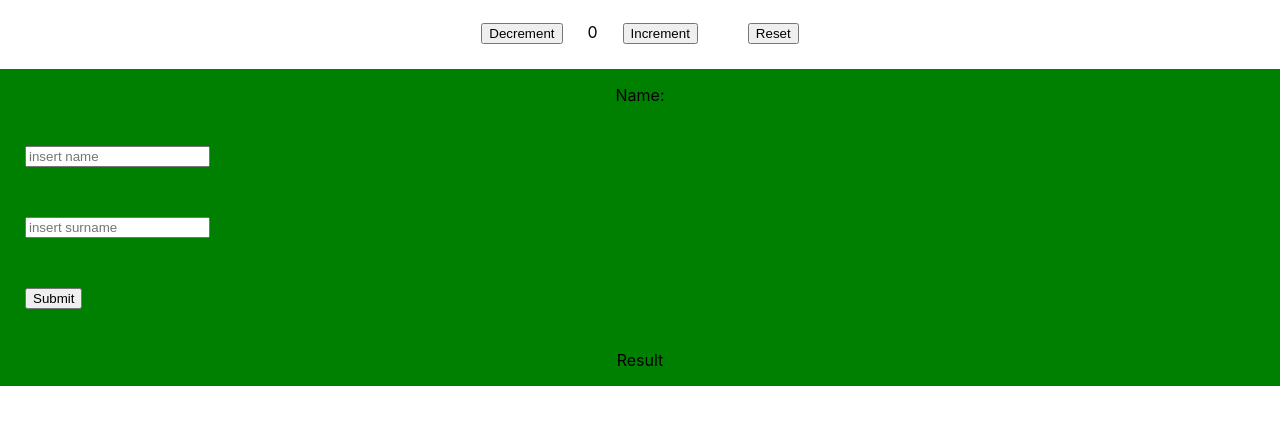
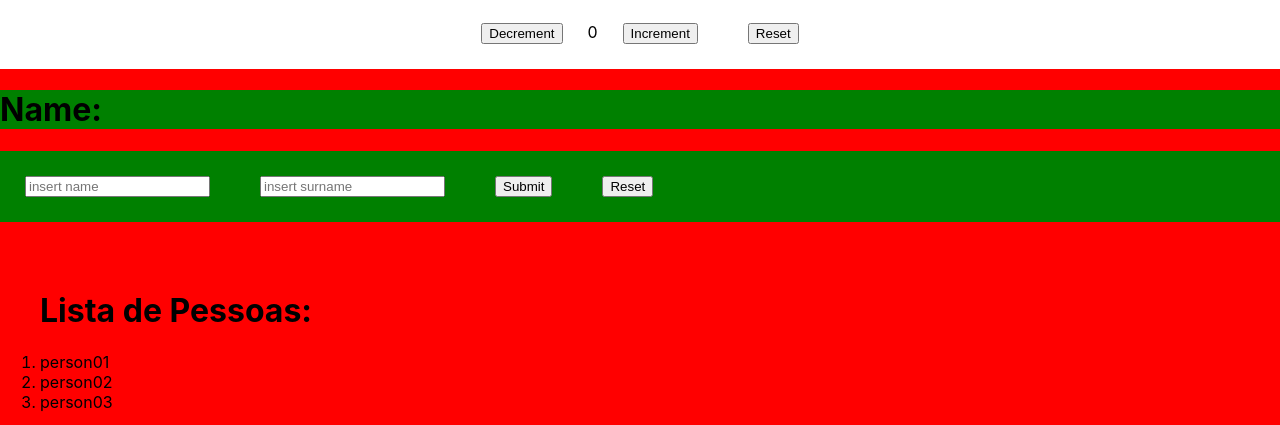
Before and after one commit to paulobravo74/react-learn, a React (Create React App) app: page / in a window 1280 px wide. Shown: the part 744-1169 px from the top of the page. Before the commit the page ends 1130 px from the top, so only its background shows below. Built offline with nearby package versions, Linux system fonts and the light colour scheme.

Commit message:
testing list

```diff
--- a/src/App.css
+++ b/src/App.css
@@ -73,4 +73,11 @@
 .forms {
   display: flex;
   flex-direction: column;
+  justify-content: center;
+  text-align: left;
 }
+
+.insName {
+  display: flex;
+  justify-content: left;
+}
--- a/src/View/Components/Identity.js
+++ b/src/View/Components/Identity.js
@@ -1,11 +1,71 @@
+import React, { useState } from "react";
+
+
 export default function Identity() {
+
+    const [name, setName] = useState("");
+    const [surname, setSurname] = useState("");
+    const [displayText, setDisplayText] = useState("");
+
+
+
+    function getName(e) {
+        const newName = e.target.value;
+        setName(newName);
+    }
+
+    function getSurname(e) {
+        const newSurname = e.target.value;
+        setSurname(newSurname);
+    }
+
+    function handleSubmission() {
+        if(!name  && surname) {
+            const text = `introduce your name`;
+            setDisplayText(text);
+        } else if(name && !surname) {
+            const text = `introduce your surname`;
+            setDisplayText(text);
+        } else if(!name && !surname) {
+            const text = `introduce your name and surname`;
+            setDisplayText(text);
+        } else {
+            const text = `Your name is ${name} and surname is ${surname}`;
+            setDisplayText(text);
+        }
+    }
+
+    function reset() {
+        setName("");
+        setSurname("");
+        setDisplayText("");
+
+    }
+
+    const array = ["person01", "person02", "person03"]
+
+    function listArray() {
+        return (
+            <ol>
+            <h1>Lista de Pessoas:</h1>
+                {array.map((person, index) => (
+                    <li key={index}>{person}</li>
+                ))}
+            </ol>
+        )
+        }
+
     return (
-        <div className="forms bg_green">
-            <p>Name:</p>
-            <input type="text" id="name" className="button" placeholder="insert name"></input>
-            <input type="text" id="surname" className="button" placeholder="insert surname"></input>
-            <input type="submit" name="submit" className="button"/>
-            <p>Result</p>
+        <div className="forms bg_red">
+            <h1 className="bg_green">Name:</h1>
+            <div className="insName bg_green">
+                <input type="text" id="name" className="button" placeholder="insert name" defaultValue={name} onChange={getName}></input>
+            <input type="text" id="surname" className="button" placeholder="insert surname" defaultValue={surname} onChange={getSurname}></input>
+            <button className="button" onClick={handleSubmission}>Submit</button>
+            <button className="button" onClick={reset}>Reset</button>
+            </div>
+            {<p>{displayText}</p>}
+            {listArray()}
         </ div>
     )
 }
```
